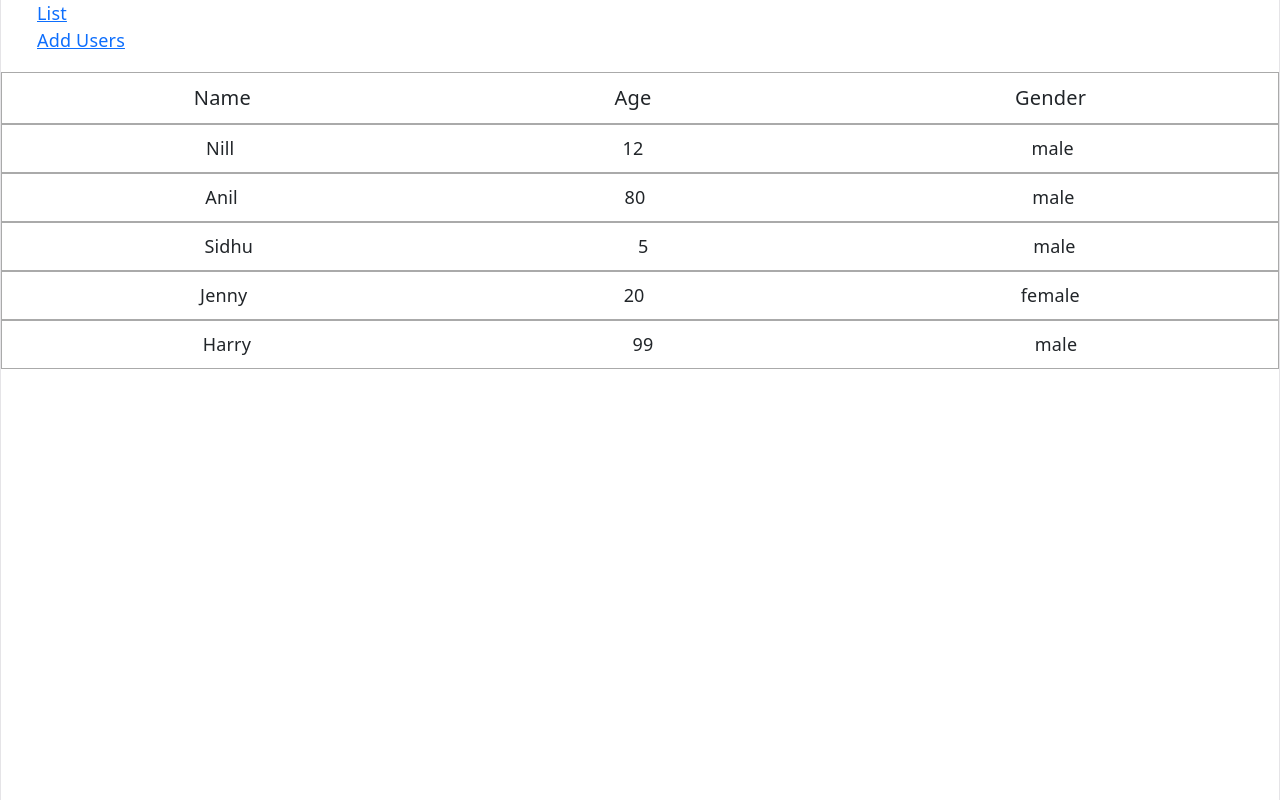
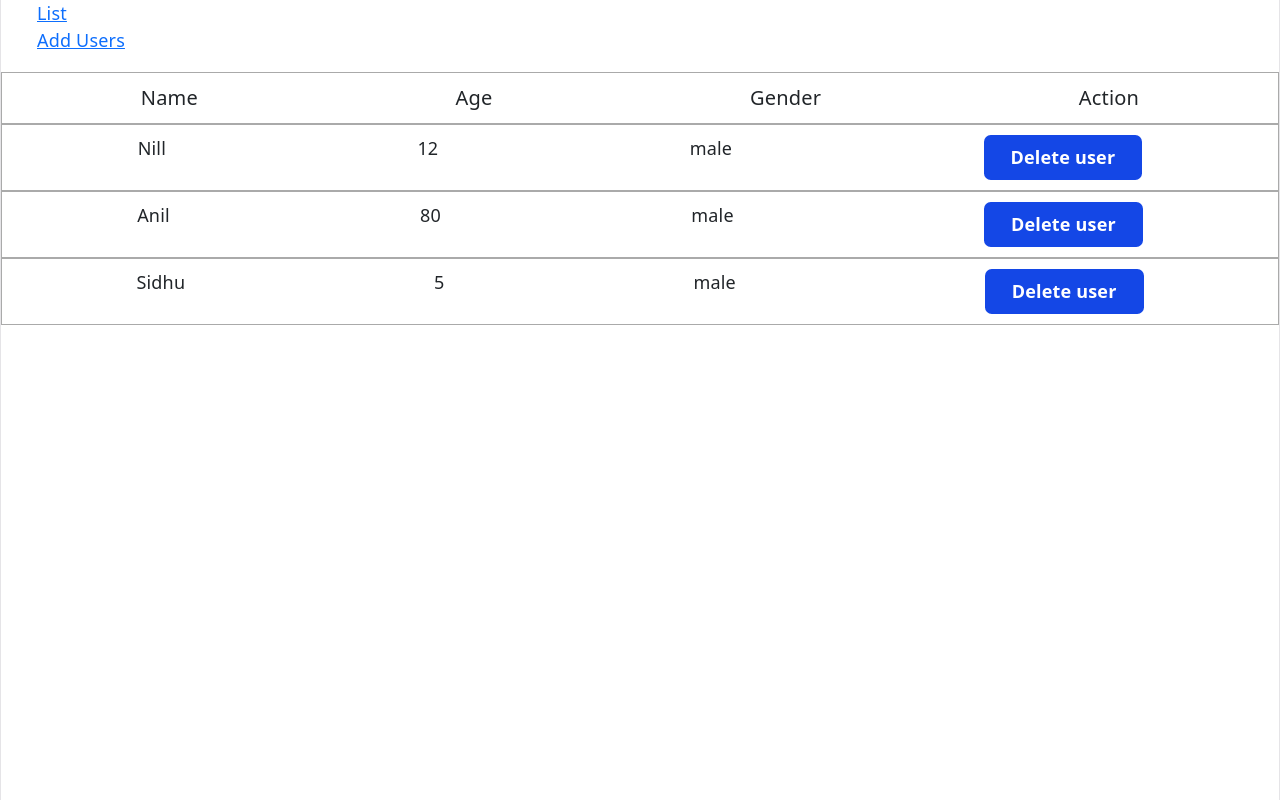
Before and after one commit to codewithnill/reactjs_19_by_code_step_by_step, a React (Vite) app in the folder main/react-blog/: page / in a window 1280 px wide. Built offline with nearby package versions, Linux system fonts and the light colour scheme; data requests are answered from the project's data file.

Commit message:
integrating delete method api.

```diff
--- a/main/react-blog/api/db.json
+++ b/main/react-blog/api/db.json
@@ -17,18 +17,6 @@
       "age": 5,
       "gender": "male",
       "id": "1CLPdkm4VQw"
-    },
-    {
-      "name": "Jenny",
-      "age": 20,
-      "gender": "female",
-      "id": "MCs7DbNsc8w"
-    },
-    {
-      "name": "Harry",
-      "age": "99",
-      "gender": "male",
-      "id": "tVrAKjGRu_U"
     }
   ],
   "$schema": "./node_modules/json-server/schema.json"
--- a/main/react-blog/src/UserList2.jsx
+++ b/main/react-blog/src/UserList2.jsx
@@ -7,19 +7,40 @@ export default function UserList2() {
   const [userData,setUserData]=useState([])
   const [loading,setLoading]=useState(false);
 
+  const url="http://localhost:3000/users";
+
   useEffect(()=>{
     setLoading(true);
     getUserData();
   },[])
 
   const getUserData=async()=>{
-    const url="http://localhost:3000/users";
+    // const url="http://localhost:3000/users";
     let response=await fetch(url);
     response=await response.json();
     console.log(response);
     setUserData(response);
     setLoading(false);
   }
+
+
+
+  const deleteUser=async(id)=>{
+    // const url="http://localhost:3000/users";
+    let response=await fetch(url+"/"+id,{method:'delete'});
+    response=await response.json();
+
+    if(response) {
+        alert("record deleted");
+        getUserData();
+    }
+    // console.log(response);
+    // setUserData(response);
+    // setLoading(false);
+  }
+
+
+
 
   return (
     <div>
@@ -28,6 +49,7 @@ export default function UserList2() {
         <li>Name</li>
         <li>Age</li>
         <li>Gender</li>
+        <li>Action</li>
       </ul>
 
 
@@ -43,6 +65,7 @@ export default function UserList2() {
             <li>{user.name}</li>
             <li>{user.age}</li>
             <li>{user.gender}</li>
+            <li><button onClick={()=>deleteUser(user.id)} className="w-full rounded bg-blue-700 px-4 py-2 font-semibold text-white hover:bg-blue-800 focus:outline-none focus:ring-2 focus:ring-blue-400 focus:ring-offset-2">Delete user</button></li>
           </ul>
         ))
       }
```
